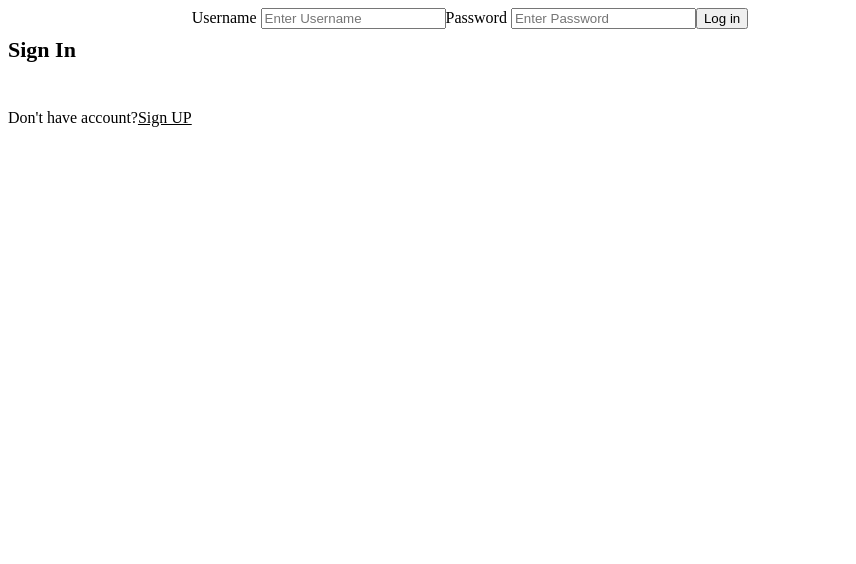
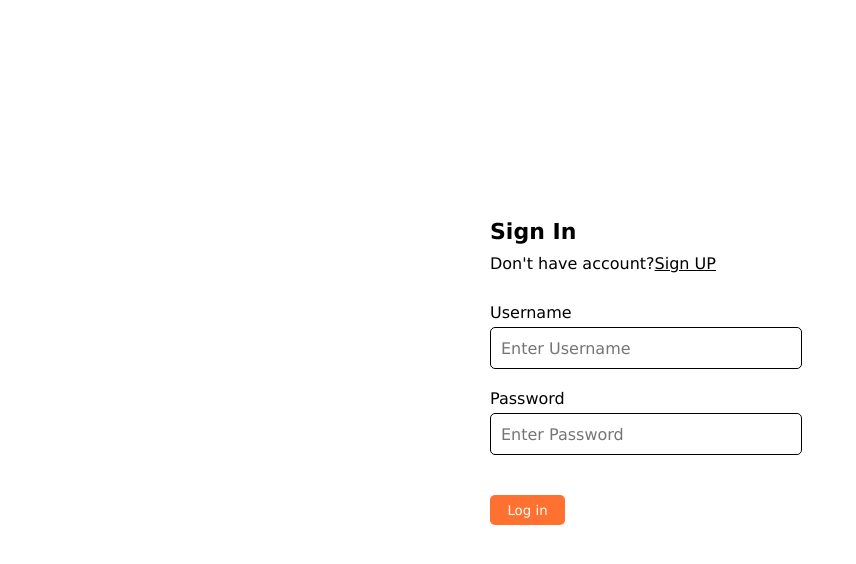
Before and after one commit to shivamkunkolikar/digit-recogniser, a plain HTML site: page index.html in a window 1280 px wide. Shown: the whole page, without its empty margins (0-856 px from the left). Drawn offline with Linux system fonts and the light colour scheme; the site is published under a folder, as on GitHub Pages, so addresses that start at the root find nothing.

Commit message:
edit Jan 10 8:55PM

```diff
--- a/index.html
+++ b/index.html
@@ -3,10 +3,10 @@
 <head>
     <meta charset="UTF-8">
     <meta name="viewport" content="width=device-width, initial-scale=1.0">
-    <link rel="stylesheet" href="/styles/login_page.css">
-    <link rel="stylesheet" href="/styles/register_page.css">
-    <link rel="stylesheet" href="/styles/home_page.css">
-    <link rel="stylesheet" href="/styles/adddata.css">
+    <link rel="stylesheet" href="styles/login_page.css">
+    <link rel="stylesheet" href="styles/register_page.css">
+    <link rel="stylesheet" href="styles/home_page.css">
+    <link rel="stylesheet" href="styles/adddata.css">
     <link rel="stylesheet" href="styles/predictdata.css">
     <title>Document</title>
 </head>
```
